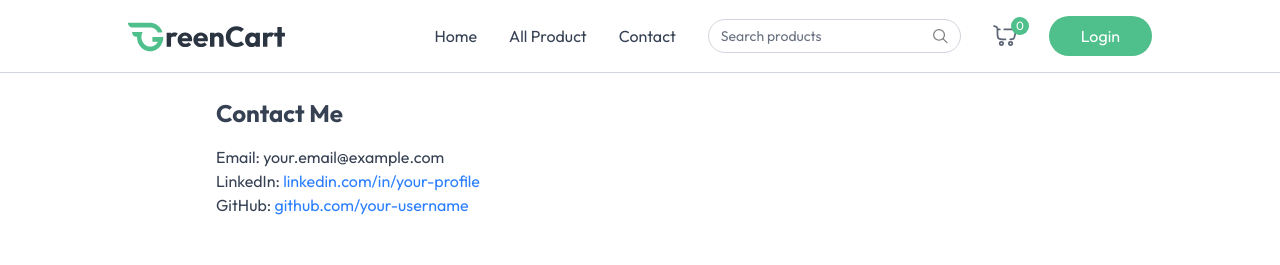
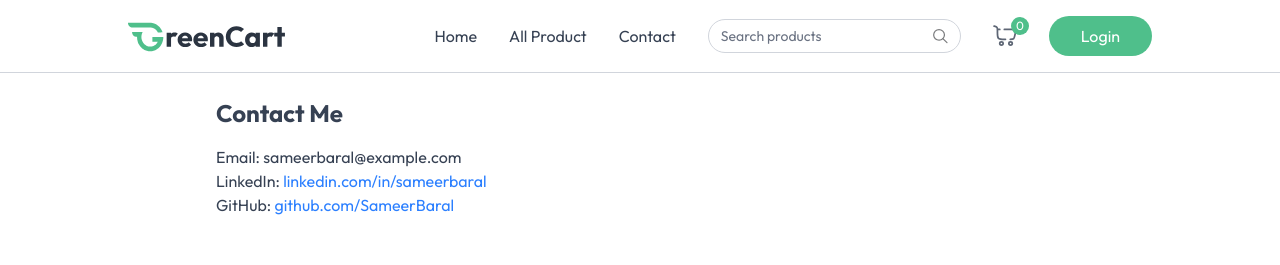
Before and after one commit to SameerBaral/Greencart-Grocery-Delivery-Website, a React (Vite) app in the folder client/: page /contact-us in a window 1280 px wide. Shown: the top 265 px of the page. Built offline with nearby package versions, Linux system fonts and the light colour scheme; no server answers.

Commit message:
update project documentation and author details

```diff
--- a/client/src/pages/ContactUs.jsx
+++ b/client/src/pages/ContactUs.jsx
@@ -2,9 +2,9 @@ export default function ContactUs() {
   return (
     <div className="p-6 max-w-4xl mx-auto">
       <h1 className="text-2xl font-bold mb-4">Contact Me</h1>
-      <p>Email: your.email@example.com</p>
-      <p>LinkedIn: <a href="https://linkedin.com/in/your-profile" className="text-blue-500 hover:underline">linkedin.com/in/your-profile</a></p>
-      <p>GitHub: <a href="https://github.com/YoJu310" className="text-blue-500 hover:underline">github.com/your-username</a></p>
+      <p>Email: sameerbaral@example.com</p>
+      <p>LinkedIn: <a href="https://linkedin.com/in/sameerbaral" className="text-blue-500 hover:underline">linkedin.com/in/sameerbaral</a></p>
+      <p>GitHub: <a href="https://github.com/SameerBaral" className="text-blue-500 hover:underline">github.com/SameerBaral</a></p>
     </div>
   );
 }
```
Also changed, not shown: 1 other file (tests, documents, lock files or other folders).
